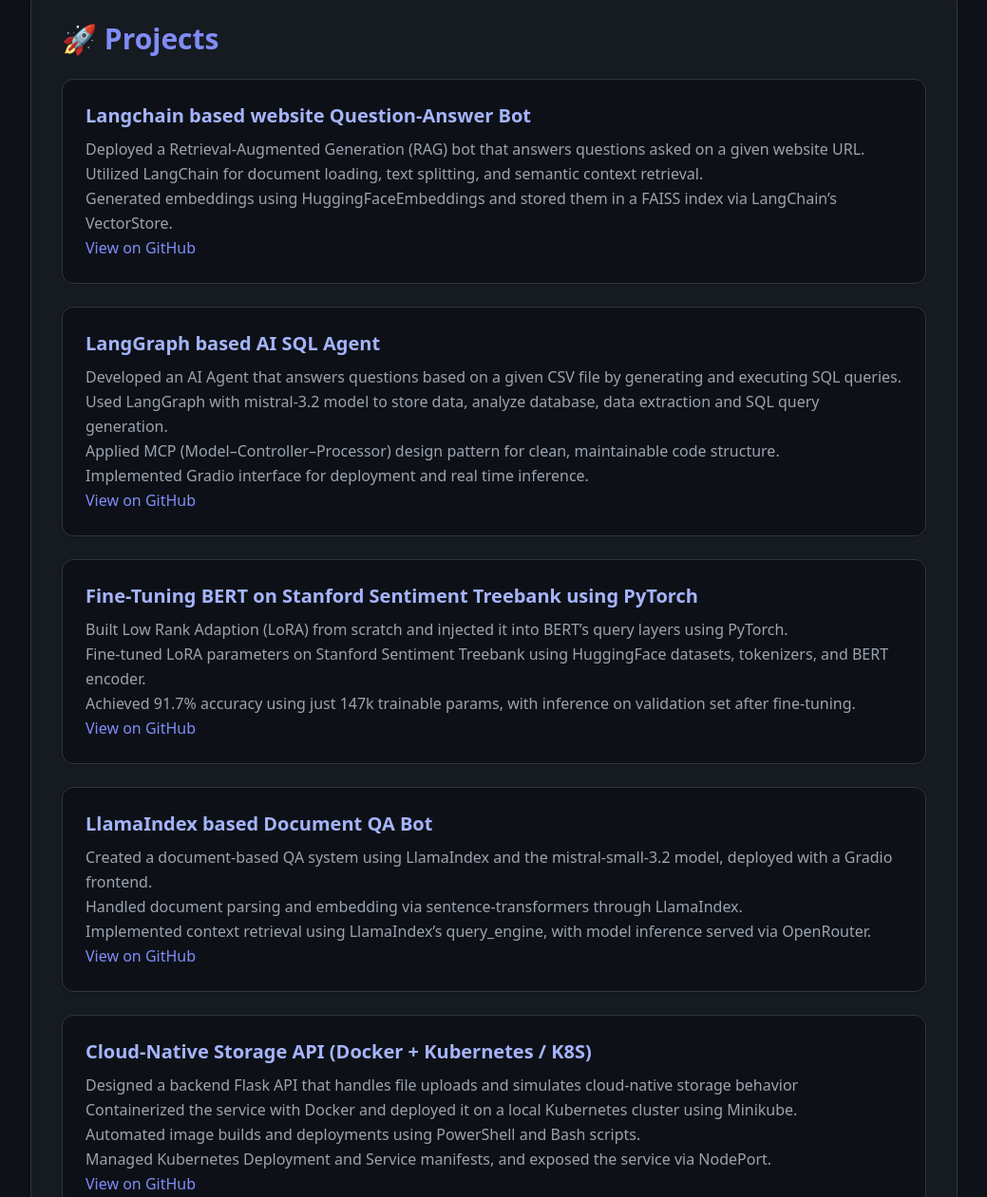
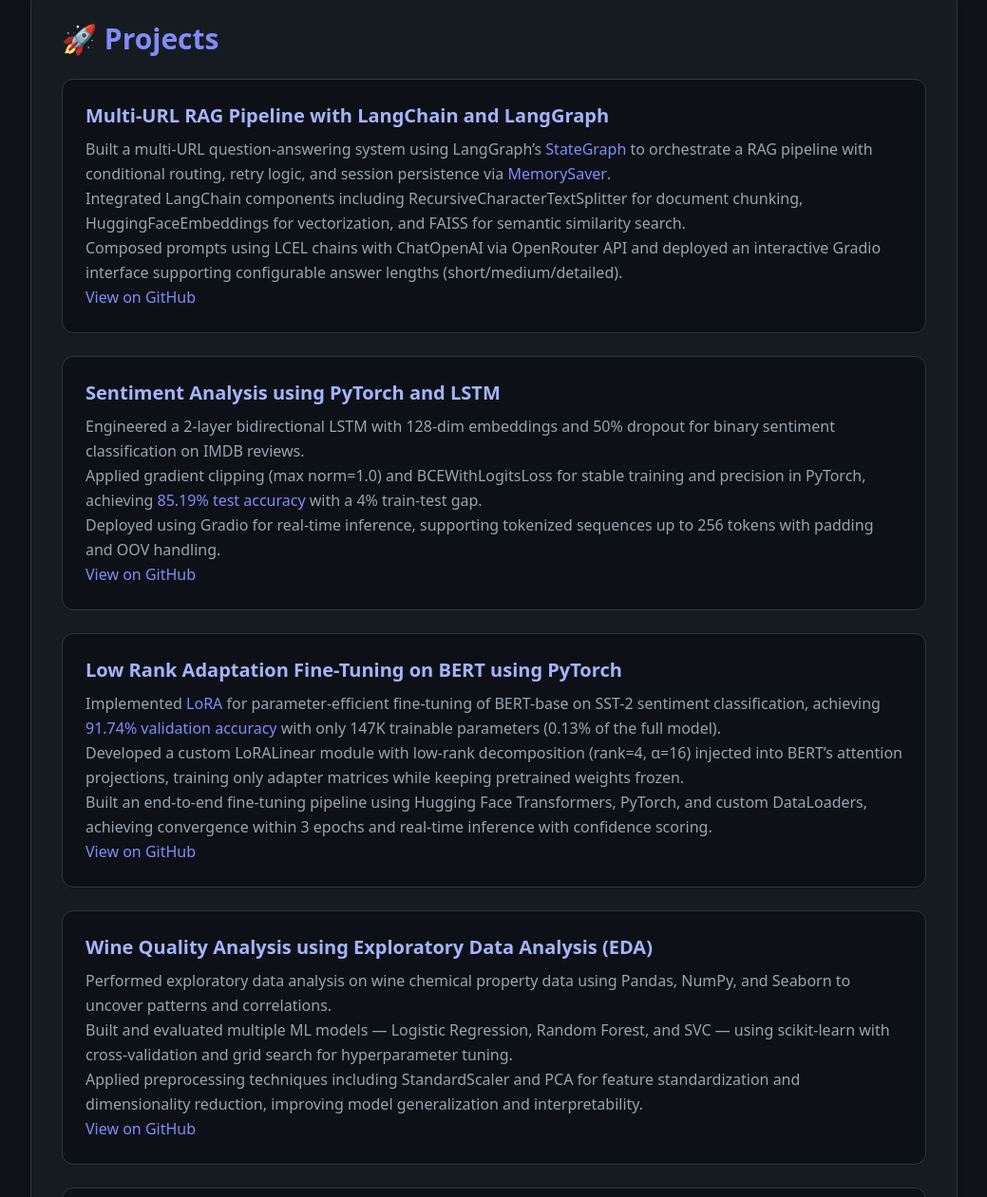
Before and after one commit to ArjunJagdale/ArjunJagdale.github.io, a plain HTML site: page index.html in a window 1280 px wide. Shown: the part 1560-2821 px from the top of the page at 95% size, without its empty margins (120-1159 px from the left). Drawn offline with nearby package versions, Linux system fonts and the light colour scheme.

Commit message:
Update index.html

```diff
--- a/index.html
+++ b/index.html
@@ -210,37 +210,40 @@
       <section class="bg-[#161b22] p-8 rounded-xl shadow-md border border-[#30363d]" data-aos="fade-up">
         <h2 class="text-3xl font-bold mb-6 text-indigo-400 flex items-center gap-2">🚀 Projects</h2>
         <div class="space-y-6">
+    <!-- Multi-URL RAG Pipeline -->
     <div class="bg-[#0d1117] p-6 rounded-xl shadow border border-[#30363d] hover:shadow-lg transition-all">
-            <h3 class="font-semibold text-xl text-indigo-300 mb-2">Langchain based website Question-Answer Bot</h3>
-            <p class="text-gray-400">Deployed a Retrieval-Augmented Generation (RAG) bot that answers questions asked on a given website URL.</p>
-            <p class="text-gray-400">Utilized LangChain for document loading, text splitting, and semantic context retrieval.</p>
-            <p class="text-gray-400">Generated embeddings using HuggingFaceEmbeddings and stored them in a FAISS index via LangChain’s VectorStore.</p>
-            <a href="https://github.com/ArjunJagdale/Langchain-RAG-QA-BOT" class="text-indigo-400 hover:underline font-medium">View on GitHub</a>
+      <h3 class="font-semibold text-xl text-indigo-300 mb-2">Multi-URL RAG Pipeline with LangChain and LangGraph</h3>
+      <p class="text-gray-400">Built a multi-URL question-answering system using LangGraph’s <span class="font-medium text-indigo-400">StateGraph</span> to orchestrate a RAG pipeline with conditional routing, retry logic, and session persistence via <span class="font-medium text-indigo-400">MemorySaver</span>.</p>
+      <p class="text-gray-400">Integrated LangChain components including <span class="font-medium">RecursiveCharacterTextSplitter</span> for document chunking, <span class="font-medium">HuggingFaceEmbeddings</span> for vectorization, and <span class="font-medium">FAISS</span> for semantic similarity search.</p>
+      <p class="text-gray-400">Composed prompts using LCEL chains with <span class="font-medium">ChatOpenAI</span> via OpenRouter API and deployed an interactive Gradio interface supporting configurable answer lengths (short/medium/detailed).</p>
+      <a href="https://github.com/ArjunJagdale/URAG" class="text-indigo-400 hover:underline font-medium">View on GitHub</a>
     </div>
 
+    <!-- Sentiment Analysis with LSTM -->
     <div class="bg-[#0d1117] p-6 rounded-xl shadow border border-[#30363d] hover:shadow-lg transition-all">
-            <h3 class="font-semibold text-xl text-indigo-300 mb-2">LangGraph based AI SQL Agent</h3>
-            <p class="text-gray-400">Developed an AI Agent that answers questions based on a given CSV file by generating and executing SQL queries.</p>
-            <p class="text-gray-400">Used LangGraph with mistral-3.2 model to store data, analyze database, data extraction and SQL query generation. </p>
-            <p class="text-gray-400">Applied MCP (Model–Controller–Processor) design pattern for clean, maintainable code structure.</p>
-            <p class="text-gray-400">Implemented Gradio interface for deployment and real time inference.</p>
-            <a href="https://github.com/ArjunJagdale/AI-SQL-Agent-Powered-by-LangGraph-Mistral-" class="text-indigo-400 hover:underline font-medium">View on GitHub</a>
+      <h3 class="font-semibold text-xl text-indigo-300 mb-2">Sentiment Analysis using PyTorch and LSTM</h3>
+      <p class="text-gray-400">Engineered a 2-layer bidirectional LSTM with <span class="font-medium">128-dim embeddings</span> and 50% dropout for binary sentiment classification on IMDB reviews.</p>
+      <p class="text-gray-400">Applied gradient clipping (<span class="font-medium">max norm=1.0</span>) and <span class="font-medium">BCEWithLogitsLoss</span> for stable training and precision in PyTorch, achieving <span class="font-medium text-indigo-400">85.19% test accuracy</span> with a 4% train-test gap.</p>
+      <p class="text-gray-400">Deployed using <span class="font-medium">Gradio</span> for real-time inference, supporting tokenized sequences up to 256 tokens with padding and OOV handling.</p>
+      <a href="https://github.com/ArjunJagdale/LSTM" class="text-indigo-400 hover:underline font-medium">View on GitHub</a>
     </div>
 
+    <!-- Low Rank Adaptation Fine-Tuning on BERT -->
     <div class="bg-[#0d1117] p-6 rounded-xl shadow border border-[#30363d] hover:shadow-lg transition-all">
-            <h3 class="font-semibold text-xl text-indigo-300 mb-2">Fine-Tuning BERT on Stanford Sentiment Treebank using PyTorch</h3>
-            <p class="text-gray-400">Built Low Rank Adaption (LoRA) from scratch and injected it into BERT’s query layers using PyTorch.</p>
-            <p class="text-gray-400">Fine-tuned LoRA parameters on Stanford Sentiment Treebank using HuggingFace datasets, tokenizers, and BERT encoder.</p>
-            <p class="text-gray-400">Achieved 91.7% accuracy using just 147k trainable params, with inference on validation set after fine-tuning.</p>
-            <a href="https://github.com/ArjunJagdale/Low-Rank-Adaption-with-PyTorch/tree/main" class="text-indigo-400 hover:underline font-medium">View on GitHub</a>
+      <h3 class="font-semibold text-xl text-indigo-300 mb-2">Low Rank Adaptation Fine-Tuning on BERT using PyTorch</h3>
+      <p class="text-gray-400">Implemented <span class="font-medium text-indigo-400">LoRA</span> for parameter-efficient fine-tuning of BERT-base on SST-2 sentiment classification, achieving <span class="font-medium text-indigo-400">91.74% validation accuracy</span> with only 147K trainable parameters (0.13% of the full model).</p>
+      <p class="text-gray-400">Developed a custom <span class="font-medium">LoRALinear</span> module with low-rank decomposition (rank=4, α=16) injected into BERT’s attention projections, training only adapter matrices while keeping pretrained weights frozen.</p>
+      <p class="text-gray-400">Built an end-to-end fine-tuning pipeline using Hugging Face Transformers, PyTorch, and custom DataLoaders, achieving convergence within 3 epochs and real-time inference with confidence scoring.</p>
+      <a href="https://github.com/ArjunJagdale/BERT" class="text-indigo-400 hover:underline font-medium">View on GitHub</a>
     </div>
 
+    <!-- Wine Quality Analysis -->
     <div class="bg-[#0d1117] p-6 rounded-xl shadow border border-[#30363d] hover:shadow-lg transition-all">
-            <h3 class="font-semibold text-xl text-indigo-300 mb-2">LlamaIndex based Document QA Bot</h3>
-            <p class="text-gray-400">Created a document-based QA system using LlamaIndex and the mistral-small-3.2 model, deployed with a Gradio frontend.</p>
-            <p class="text-gray-400">Handled document parsing and embedding via sentence-transformers through LlamaIndex.</p>
-            <p class="text-gray-400">Implemented context retrieval using LlamaIndex’s query_engine, with model inference served via OpenRouter.</p>
-            <a href="https://github.com/ArjunJagdale/LlamaIndex-OpenRouter-Document-Q-A-Gradio-App-" class="text-indigo-400 hover:underline font-medium">View on GitHub</a>
+      <h3 class="font-semibold text-xl text-indigo-300 mb-2">Wine Quality Analysis using Exploratory Data Analysis (EDA)</h3>
+      <p class="text-gray-400">Performed exploratory data analysis on wine chemical property data using <span class="font-medium">Pandas, NumPy, and Seaborn</span> to uncover patterns and correlations.</p>
+      <p class="text-gray-400">Built and evaluated multiple ML models — Logistic Regression, Random Forest, and SVC — using <span class="font-medium">scikit-learn</span> with cross-validation and grid search for hyperparameter tuning.</p>
+      <p class="text-gray-400">Applied preprocessing techniques including <span class="font-medium">StandardScaler</span> and <span class="font-medium">PCA</span> for feature standardization and dimensionality reduction, improving model generalization and interpretability.</p>
+      <a href="https://github.com/ArjunJagdale/Wine-Quality-Prediction" class="text-indigo-400 hover:underline font-medium">View on GitHub</a>
     </div>
 
           <div class="bg-[#0d1117] p-6 rounded-xl shadow border border-[#30363d] hover:shadow-lg transition-all">
```
Lines whose indentation alone changed are shown as unchanged.
